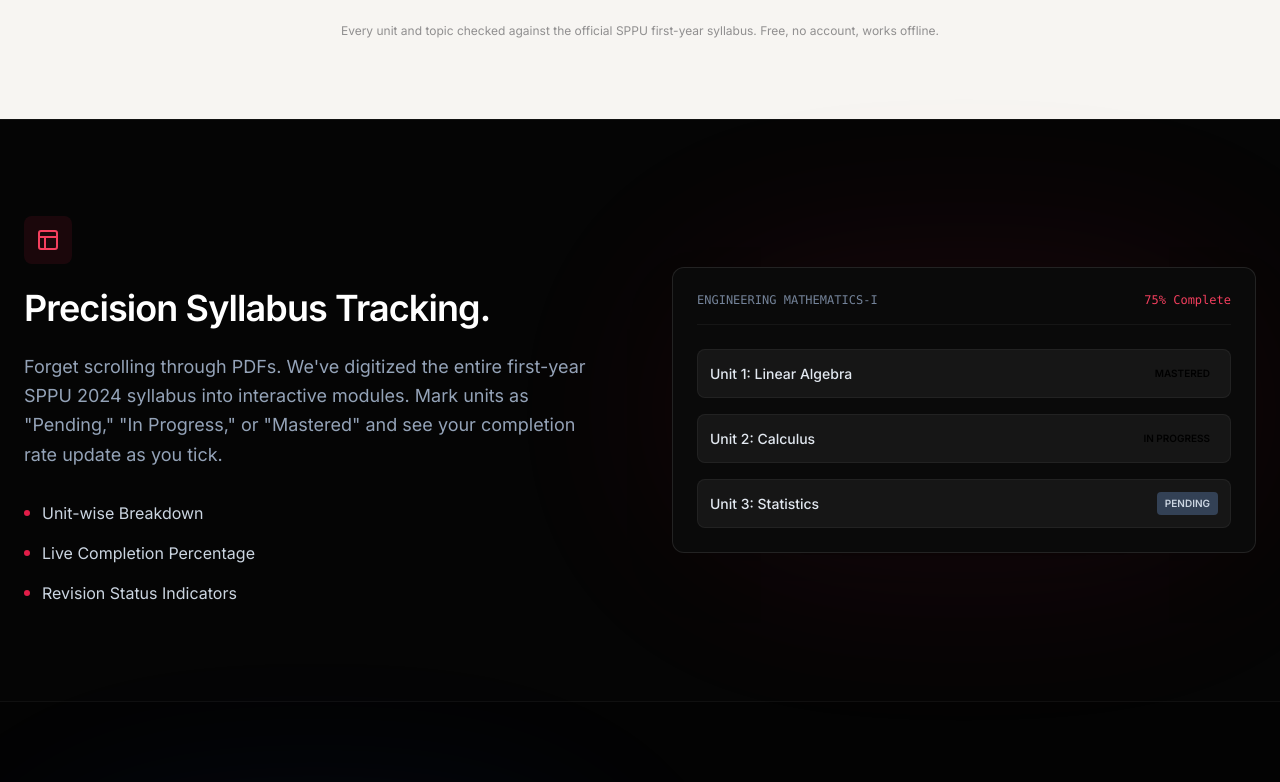
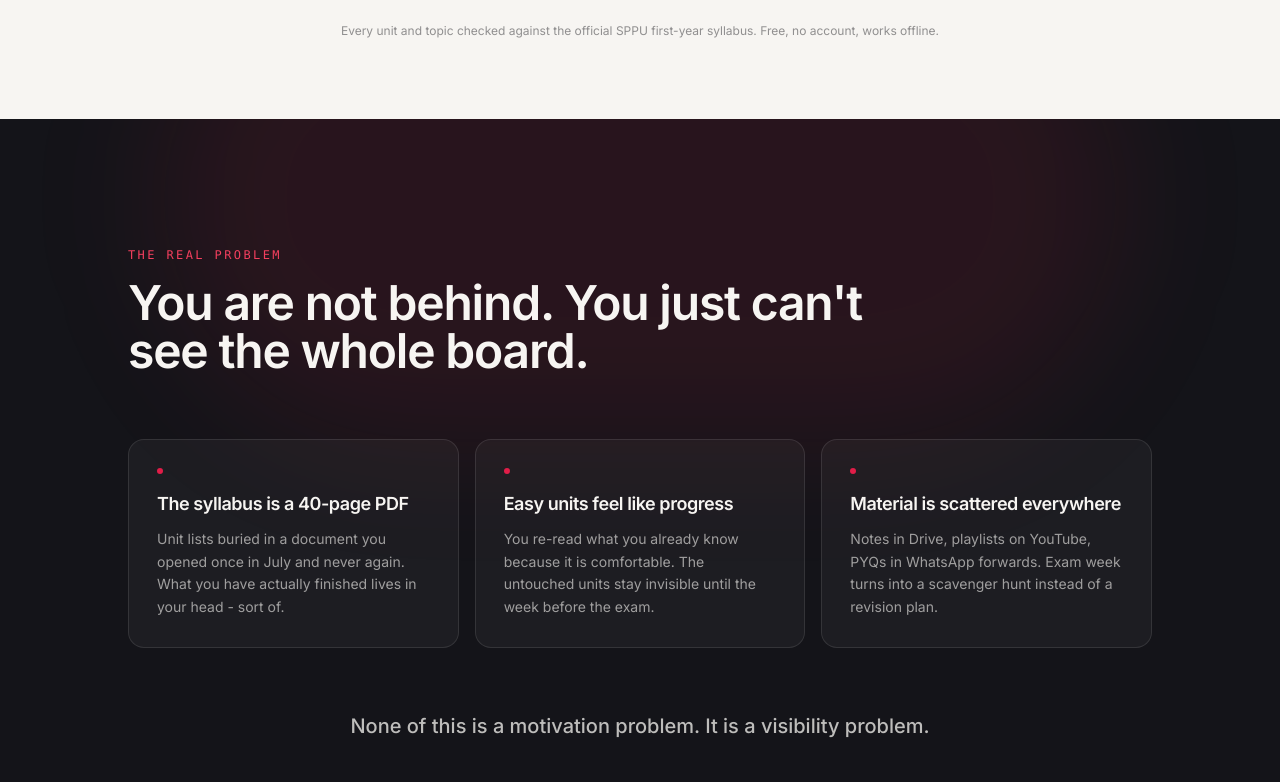
Before and after one commit to manav4u/PrepTracker, a React (Vite) app: page /#/ in a window 1280 px wide. Shown: the part 1778-2560 px from the top of the page. Built offline with nearby package versions, Linux system fonts and the light colour scheme.

Commit message:
Landing rollout 3/7: problem statement section
Co-authored-by: MaxwithU19 <156198184+MaxwithU19@users.noreply.github.com>

```diff
--- /dev/null
+++ b/components/landing/ProblemSection.tsx
@@ -0,0 +1,76 @@
+import React from 'react';
+import { motion, useReducedMotion } from 'framer-motion';
+
+const pains = [
+  {
+    title: 'The syllabus is a 40-page PDF',
+    body: 'Unit lists buried in a document you opened once in July and never again. What you have actually finished lives in your head - sort of.',
+  },
+  {
+    title: 'Easy units feel like progress',
+    body: 'You re-read what you already know because it is comfortable. The untouched units stay invisible until the week before the exam.',
+  },
+  {
+    title: 'Material is scattered everywhere',
+    body: 'Notes in Drive, playlists on YouTube, PYQs in WhatsApp forwards. Exam week turns into a scavenger hunt instead of a revision plan.',
+  },
+];
+
+const ProblemSection: React.FC = () => {
+  const reduce = useReducedMotion();
+  return (
+    <section aria-label="The problem PrepTracker solves" className="relative bg-[#141419] text-[#F7F5F2] px-6 py-24 md:py-32 overflow-hidden">
+      <div
+        aria-hidden="true"
+        className="absolute -top-40 left-1/2 -translate-x-1/2 w-[60rem] h-[30rem] rounded-full bg-[#E11D48]/10 blur-3xl pointer-events-none"
+      />
+      <div className="relative max-w-5xl mx-auto">
+        <motion.p
+          initial={reduce ? false : { opacity: 0, y: 16 }}
+          whileInView={reduce ? undefined : { opacity: 1, y: 0 }}
+          viewport={{ once: true, margin: '-80px' }}
+          transition={{ type: 'spring', stiffness: 120, damping: 20 }}
+          className="text-xs font-mono tracking-[0.2em] uppercase text-[#E11D48]"
+        >
+          The real problem
+        </motion.p>
+        <motion.h2
+          initial={reduce ? false : { opacity: 0, y: 24 }}
+          whileInView={reduce ? undefined : { opacity: 1, y: 0 }}
+          viewport={{ once: true, margin: '-80px' }}
+          transition={{ type: 'spring', stiffness: 110, damping: 18, delay: reduce ? 0 : 0.08 }}
+          className="mt-4 text-3xl md:text-5xl font-bold tracking-tight leading-[1.1] max-w-3xl"
+        >
+          You are not behind. You just can't see the whole board.
+        </motion.h2>
+        <div className="mt-12 md:mt-16 grid grid-cols-1 md:grid-cols-3 gap-4">
+          {pains.map((p, i) => (
+            <motion.div
+              key={p.title}
+              initial={reduce ? false : { opacity: 0, y: 28 }}
+              whileInView={reduce ? undefined : { opacity: 1, y: 0 }}
+              viewport={{ once: true, margin: '-60px' }}
+              transition={{ type: 'spring', stiffness: 130, damping: 20, delay: reduce ? 0 : 0.12 + i * 0.1 }}
+              className="rounded-2xl bg-white/[0.04] border border-white/10 p-6 md:p-7"
+            >
+              <div className="w-1.5 h-1.5 rounded-full bg-[#E11D48]" aria-hidden="true" />
+              <h3 className="mt-4 text-lg font-semibold tracking-tight">{p.title}</h3>
+              <p className="mt-2.5 text-sm leading-relaxed text-[#F7F5F2]/60">{p.body}</p>
+            </motion.div>
+          ))}
+        </div>
+        <motion.p
+          initial={reduce ? false : { opacity: 0 }}
+          whileInView={reduce ? undefined : { opacity: 1 }}
+          viewport={{ once: true, margin: '-60px' }}
+          transition={{ duration: 0.6, delay: reduce ? 0 : 0.5 }}
+          className="mt-12 md:mt-16 text-center text-lg md:text-xl text-[#F7F5F2]/75 font-medium"
+        >
+          None of this is a motivation problem. It is a visibility problem.
+        </motion.p>
+      </div>
+    </section>
+  );
+};
+
+export default ProblemSection;
--- a/pages/LandingPage.tsx
+++ b/pages/LandingPage.tsx
@@ -1,6 +1,7 @@
 import React, { useState, useEffect } from 'react';
 import HeroV2 from '../components/landing/HeroV2';
 import TrustStrip from '../components/landing/TrustStrip';
+import ProblemSection from '../components/landing/ProblemSection';
 import { Link } from 'react-router-dom';
 import { motion, useScroll, useTransform, AnimatePresence } from 'framer-motion';
 import {
@@ -65,6 +66,8 @@ const LandingPage: React.FC = () => {
       <HeroV2 />
 
       <TrustStrip />
+
+      <ProblemSection />
 
       {/* Feature: Syllabus Command */}
       <section id="syllabus" className="py-24 px-6 border-t border-white/5 bg-[#050505]">
```
